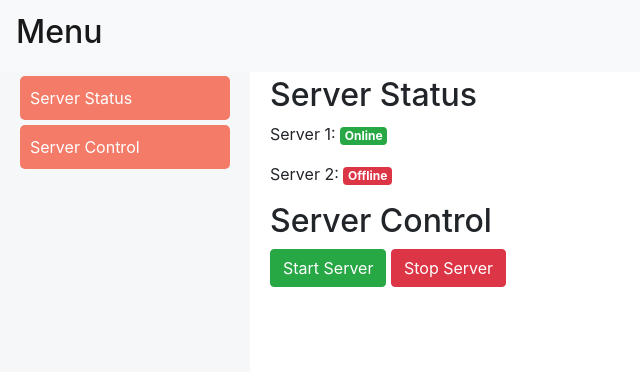
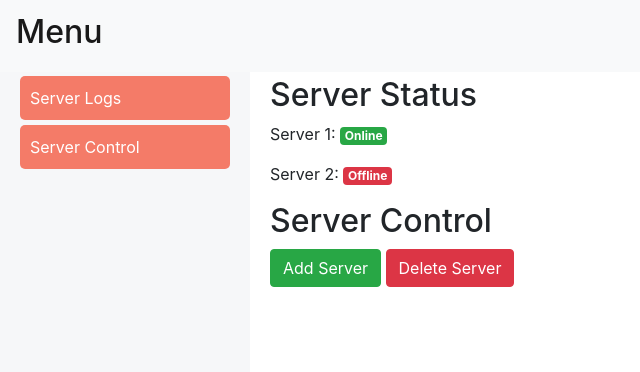
Before and after one commit to AureleZAK/Fise2_InterfaceAdmin_FrontAgent, a Django app: page /home/ in a window 1280 px wide. Shown: the top 372 px of the page, without its empty margins (0-640 px from the left). Run offline with Django 5.2, Linux system fonts and the light colour scheme; some libraries are stand-ins or nearby versions.

Commit message:
modification du menu principal

```diff
--- a/monitor/dashboard/templates/dashboard/home.html
+++ b/monitor/dashboard/templates/dashboard/home.html
@@ -58,7 +58,7 @@
   <div id="sidebar">
     <nav>
       <ul>
-        <a href="../pie_chart"><li>Server Status</li></a>
+        <a href="../pie_chart"><li>Server Logs</li></a>
         <a href="#server-control"><li>Server Control</li></a>
         <!-- Add more menu items as needed -->
       </ul>
@@ -73,8 +73,8 @@
     <p>Server 2: <span class="badge badge-danger">Offline</span></p>
 
     <h2>Server Control</h2>
-    <button class="btn btn-success" onclick="startServer()">Start Server</button>
-    <button class="btn btn-danger" onclick="stopServer()">Stop Server</button>
+    <button class="btn btn-success" onclick="startServer()">Add Server</button>
+    <button class="btn btn-danger" onclick="stopServer()">Delete Server</button>
   </div>
 
 </div>
@@ -86,12 +86,12 @@
 <script th:inline="javascript">
   function startServer() {
     // Add logic to start the server
-    alert('Starting server...');
+    alert("You are going to add a new server...");
   }
 
   function stopServer() {
     // Add logic to stop the server
-    alert('Stopping server...');
+    alert("You are going to delete a server...");
   }
 </script>
 
```
Also changed, not shown: monitor/db.sqlite3.
